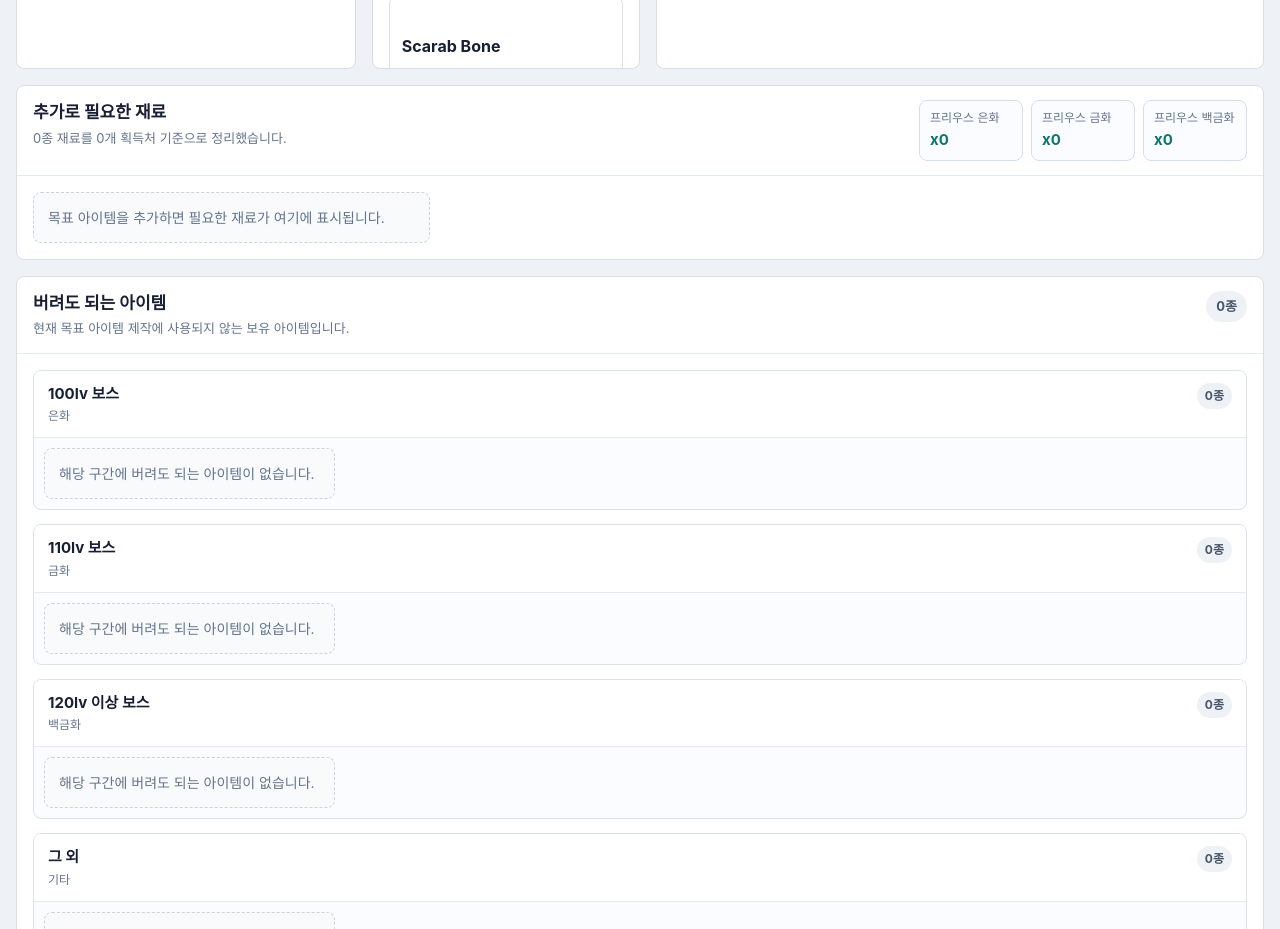
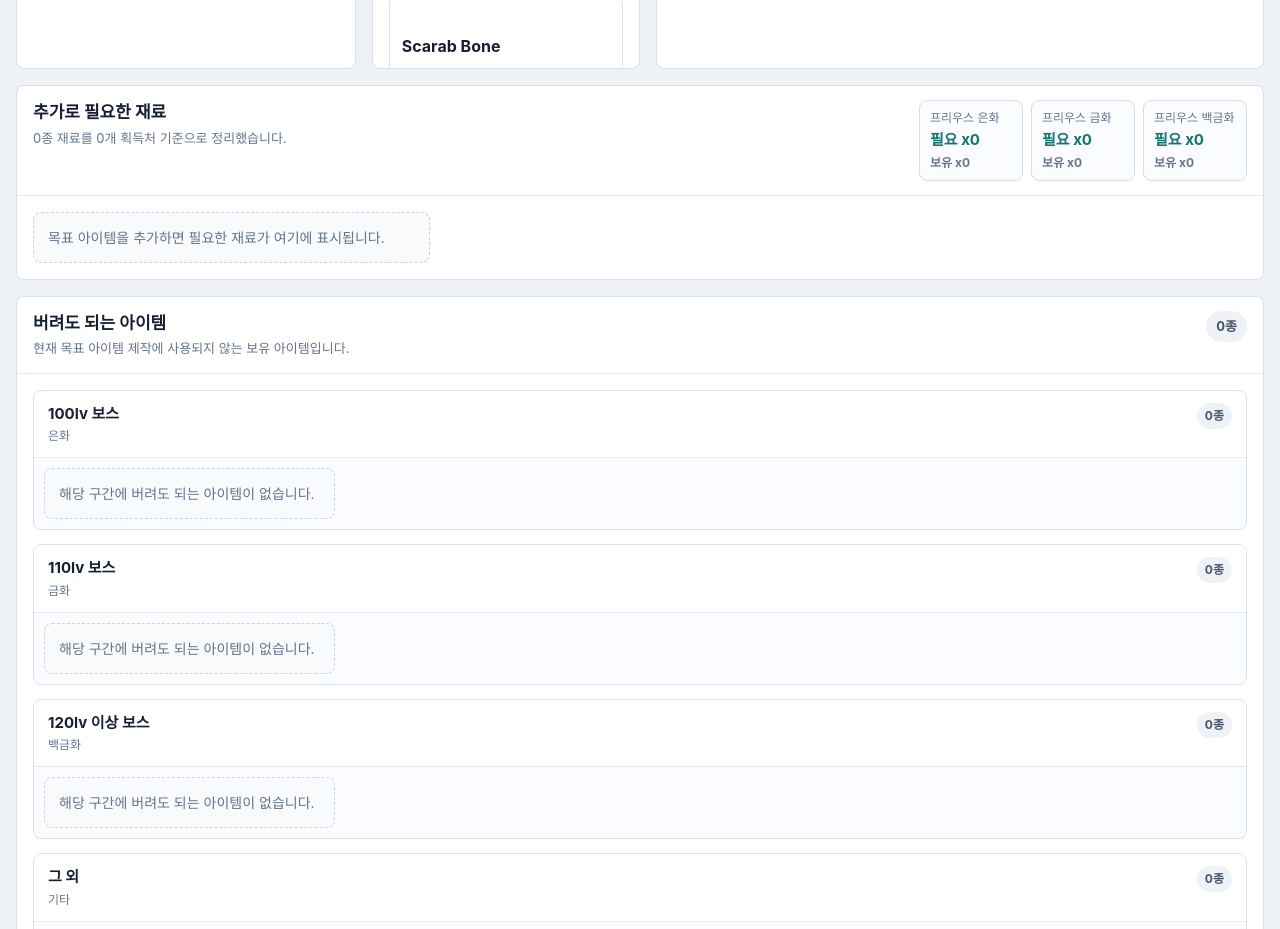
Before and after one commit to suminjin4451/twrpg-helper, a React (Vite) app: page / in a window 1280 px wide. Shown: the part 800-1729 px from the top of the page. Built offline with nearby package versions, Linux system fonts and the light colour scheme.

Commit message:
Parse stacked coin counts

```diff
--- a/src/main.jsx
+++ b/src/main.jsx
@@ -127,15 +127,31 @@ function parseSaveFile(raw) {
     const itemMatch = line.match(/^\d+\.\s*(.+)$/);
     if (!itemMatch) continue;
 
-    const itemName = itemMatch[1].trim();
+    const parsedItem = parseInventoryItemLine(itemMatch[1]);
+    const { name: itemName, count } = parsedItem;
     sections[activeSection].push(itemName);
-    inventory.set(itemName, (inventory.get(itemName) || 0) + 1);
+    inventory.set(itemName, (inventory.get(itemName) || 0) + count);
   }
 
   return {
     inventory,
     sections,
     total: [...inventory.values()].reduce((sum, count) => sum + count, 0),
+  };
+}
+
+function parseInventoryItemLine(rawName) {
+  const trimmed = rawName.trim();
+  const quantityMatch = trimmed.match(/^(.*?)\s+x(\d+)$/i);
+
+  if (!quantityMatch) return { name: trimmed, count: 1 };
+
+  const name = quantityMatch[1].trim();
+  const count = Number(quantityMatch[2]);
+
+  return {
+    name,
+    count: Number.isFinite(count) && count > 0 ? count : 1,
   };
 }
 
@@ -337,7 +353,7 @@ function groupMissingBySource(missingMaterials) {
   });
 }
 
-function calculateCoinSummary(missingMaterials) {
+function calculateCoinSummary(missingMaterials, ownedInventory) {
   const summary = new Map(purchasableCoinNames.map((name) => [name, 0]));
 
   for (const material of missingMaterials) {
@@ -359,7 +375,8 @@ function calculateCoinSummary(missingMaterials) {
   return purchasableCoinNames.map((name) => ({
     name,
     koreanname: itemByName.get(name)?.koreanname,
-    count: summary.get(name) || 0,
+    needed: summary.get(name) || 0,
+    owned: ownedInventory.get(name) || 0,
   }));
 }
 
@@ -527,7 +544,10 @@ function App() {
     [selected, parsedSave.inventory],
   );
   const missingGroups = useMemo(() => groupMissingBySource(missingMaterials), [missingMaterials]);
-  const coinSummary = useMemo(() => calculateCoinSummary(missingMaterials), [missingMaterials]);
+  const coinSummary = useMemo(
+    () => calculateCoinSummary(missingMaterials, parsedSave.inventory),
+    [missingMaterials, parsedSave.inventory],
+  );
   const discardableItems = useMemo(
     () => calculateDiscardableItems(selected, parsedSave.inventory),
     [selected, parsedSave.inventory],
@@ -842,7 +862,8 @@ function App() {
             {coinSummary.map((coin) => (
               <span key={coin.name}>
                 <small>{coin.koreanname}</small>
-                <strong>x{coin.count}</strong>
+                <strong>필요 x{coin.needed}</strong>
+                <em>보유 x{coin.owned}</em>
               </span>
             ))}
           </div>
--- a/src/styles.css
+++ b/src/styles.css
@@ -553,6 +553,13 @@ small {
   font-size: 15px;
 }
 
+.coin-summary em {
+  color: #64748b;
+  font-size: 12px;
+  font-style: normal;
+  font-weight: 700;
+}
+
 .boss-grid {
   display: grid;
   grid-template-columns: repeat(auto-fill, minmax(320px, 1fr));
@@ -875,6 +882,10 @@ small {
   color: #5eead4;
 }
 
+:root[data-theme="dark"] .coin-summary em {
+  color: #94a3b8;
+}
+
 :root[data-theme="dark"] .stats-entry {
   border-bottom-color: #334155;
 }
```
